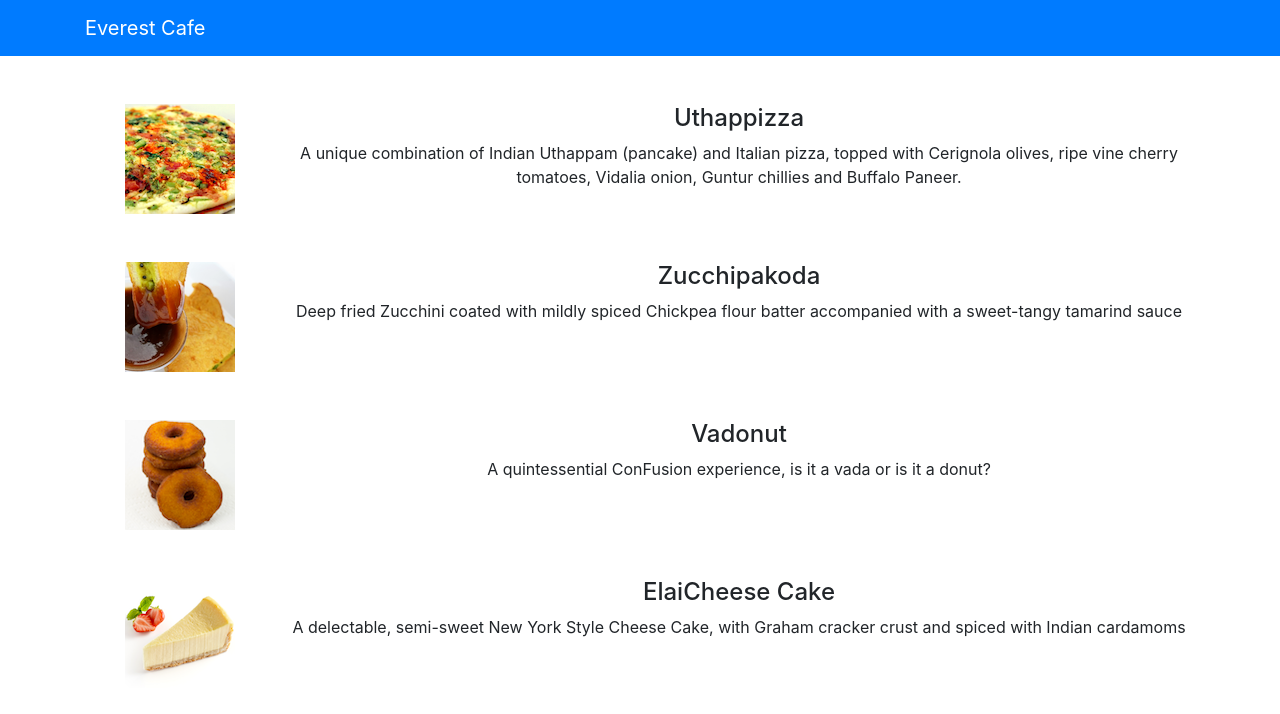
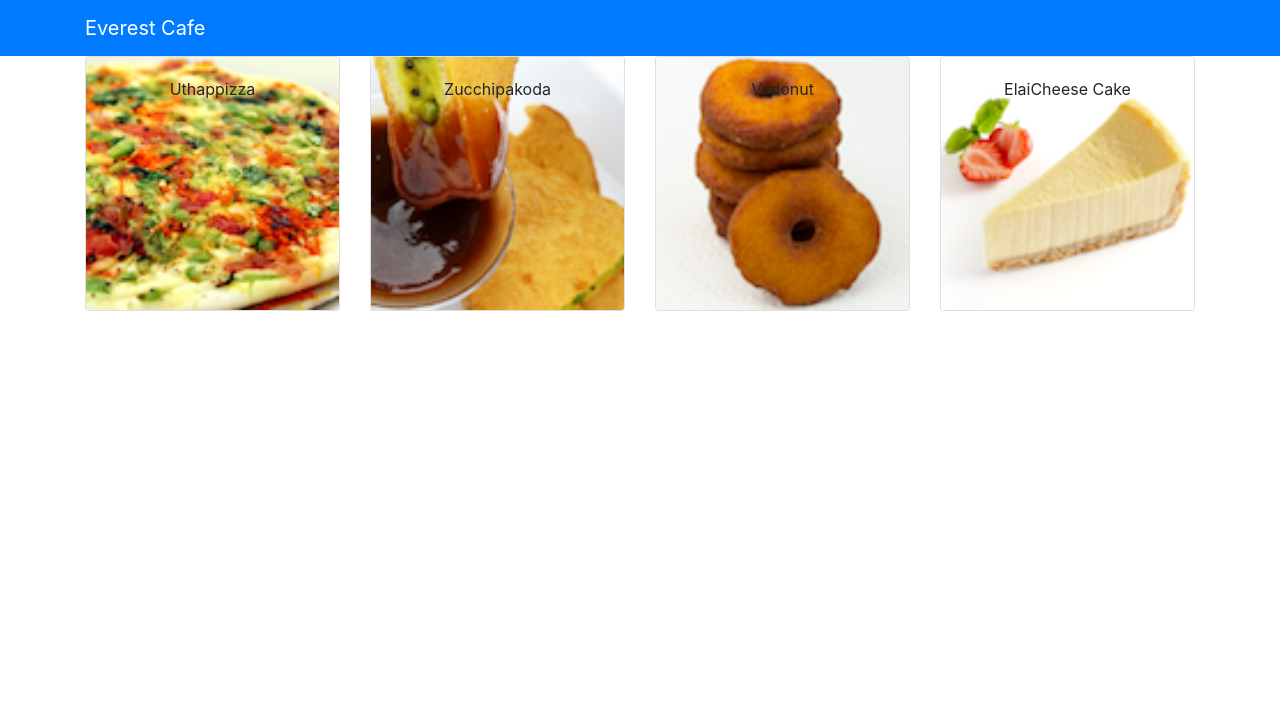
Before and after one commit to arjunSussol/Cafeteria, a React (Create React App) app: page / in a window 1280 px wide. Shown: the top 714 px of the page. Built offline with nearby package versions, Linux system fonts and the light colour scheme.

Commit message:
Introducing States Props

```diff
--- a/src/App.js
+++ b/src/App.js
@@ -1,10 +1,19 @@
-import React from 'react';
+import React, { Component } from 'react';
 import { Navbar, NavbarBrand } from 'reactstrap';
 
 import './App.css';
 import Menu from './components/Menu';
+import { DISHES } from './shared/dishes';
 
-function App() {
+class App extends Component {
+  constructor(props){
+    super(props);
+    this.state = {
+      dishes: DISHES
+    }
+  }
+
+  render(){
     return (
       <div className="App">
         <Navbar dark color="primary">
@@ -14,9 +23,10 @@
             </NavbarBrand>
           </div>
         </Navbar>
-      <Menu/>
+        <Menu dishes={this.state.dishes}/>
       </div>
     );
   }
+}
 
 export default App;
--- a/src/components/Menu.js
+++ b/src/components/Menu.js
@@ -1,73 +1,54 @@
 import React, { Component } from 'react';
-import { Media } from 'reactstrap';
+import { Card, CardImg, CardImgOverlay, CardText, CardTitle, CardBody } from 'reactstrap';
 
 class Menu extends Component{
     constructor(props){
         super(props);
         this.state = {
-            dishes: [
-                {
-                    id: 0,
-                    name:'Uthappizza',
-                    image: 'assets/images/uthappizza.png',
-                    category: 'mains',
-                    label:'Hot',
-                    price:'4.99',
-                    description:'A unique combination of Indian Uthappam (pancake) and Italian pizza, topped with Cerignola olives, ripe vine cherry tomatoes, Vidalia onion, Guntur chillies and Buffalo Paneer.'
-                },
-                 {
-                    id: 1,
-                    name:'Zucchipakoda',
-                    image: 'assets/images/zucchipakoda.png',
-                    category: 'appetizer',
-                    label:'',
-                    price:'1.99',
-                    description:'Deep fried Zucchini coated with mildly spiced Chickpea flour batter accompanied with a sweet-tangy tamarind sauce'
-                },
-                 {
-                    id: 2,
-                    name:'Vadonut',
-                    image: 'assets/images/vadonut.png',
-                    category: 'appetizer',
-                    label:'New',
-                    price:'1.99',
-                    description:'A quintessential ConFusion experience, is it a vada or is it a donut?'
-                },
-                 {
-                    id: 3,
-                    name:'ElaiCheese Cake',
-                    image: 'assets/images/elaicheesecake.png',
-                    category: 'dessert',
-                    label:'',
-                    price:'2.99',
-                    description:'A delectable, semi-sweet New York Style Cheese Cake, with Graham cracker crust and spiced with Indian cardamoms'
-                }
-            ],
+           selectedDish: null
         };
     }
 
+    onDishSelect(dish){
+        this.setState({selectedDish: dish})
+    };
+
+    renderDish(dish){
+        if (dish != null) {
+            return(
+                    <Card>
+                        <CardImg src={dish.image} alt={dish.image}/>
+                        <CardBody>
+                            <CardTitle>{dish.name}</CardTitle>
+                            <CardText>{dish.description}</CardText>
+                        </CardBody>
+                    </Card>
+            )
+        } else {
+            return <div></div>
+        }
+    }
+
     render(){
-        const menu = this.state.dishes.map(dish => {
+        const menu = this.props.dishes.map(dish => {
             return(
-                <div className="col-12 mt-5" key={dish.id}>
-                    <Media tag="li">
-                        <Media left middle>
-                            <Media object src={dish.image} alt={dish.image}/>
-                        </Media>
-                        <Media body className="ml-5">
-                            <Media heading>{dish.name}</Media>
-                            <p>{dish.description}</p>
-                        </Media>
-                    </Media>
+                <div className="col-12 col-md-3">
+                    <Card key={dish.id} onClick={()=>this.onDishSelect(dish)}>
+                        <CardImg width="100%" object src={dish.image} alt={dish.image}/>
+                        <CardImgOverlay>
+                            <CardTitle>{dish.name}</CardTitle>
+                        </CardImgOverlay>
+                    </Card>
                 </div>
             )
         })
         return(
             <div className="container">
                 <div className="row">
-                    <Media list>
-                        {menu}
-                    </Media>
+                    {menu}
+                </div>
+                <div className="row col-12 col-md-5 mt-2">
+                    {this.renderDish(this.state.selectedDish)}
                 </div>
             </div>
         )
--- /dev/null
+++ b/src/shared/dishes.js
@@ -0,0 +1,186 @@
+export const DISHES =
+    [
+        {
+        id: 0,
+        name:'Uthappizza',
+        image: 'assets/images/uthappizza.png',
+        category: 'mains',
+        label:'Hot',
+        price:'4.99',
+        description:'A unique combination of Indian Uthappam (pancake) and Italian pizza, topped with Cerignola olives, ripe vine cherry tomatoes, Vidalia onion, Guntur chillies and Buffalo Paneer.',
+        comments: [
+            {
+            id: 0,
+            rating: 5,
+            comment: "Imagine all the eatables, living in conFusion!",
+            author: "John Lemon",
+            date: "2012-10-16T17:57:28.556094Z"
+            },
+            {
+            id: 1,
+            rating: 4,
+            comment: "Sends anyone to heaven, I wish I could get my mother-in-law to eat it!",
+            author: "Paul McVites",
+            date: "2014-09-05T17:57:28.556094Z"
+            },
+            {
+            id: 2,
+            rating: 3,
+            comment: "Eat it, just eat it!",
+            author: "Michael Jaikishan",
+            date: "2015-02-13T17:57:28.556094Z"
+            },
+            {
+            id: 3,
+            rating: 4,
+            comment: "Ultimate, Reaching for the stars!",
+            author: "Ringo Starry",
+            date: "2013-12-02T17:57:28.556094Z"
+            },
+            {
+            id: 4,
+            rating: 2,
+            comment: "It's your birthday, we're gonna party!",
+            author: "25 Cent",
+            date: "2011-12-02T17:57:28.556094Z"
+            }
+        ]                        },
+        {
+        id: 1,
+        name:'Zucchipakoda',
+        image: 'assets/images/zucchipakoda.png',
+        category: 'appetizer',
+        label:'',
+        price:'1.99',
+        description:'Deep fried Zucchini coated with mildly spiced Chickpea flour batter accompanied with a sweet-tangy tamarind sauce',
+        comments: [
+            {
+            id: 0,
+            rating: 5,
+            comment: "Imagine all the eatables, living in conFusion!",
+            author: "John Lemon",
+            date: "2012-10-16T17:57:28.556094Z"
+            },
+            {
+            id: 1,
+            rating: 4,
+            comment: "Sends anyone to heaven, I wish I could get my mother-in-law to eat it!",
+            author: "Paul McVites",
+            date: "2014-09-05T17:57:28.556094Z"
+            },
+            {
+            id: 2,
+            rating: 3,
+            comment: "Eat it, just eat it!",
+            author: "Michael Jaikishan",
+            date: "2015-02-13T17:57:28.556094Z"
+            },
+            {
+            id: 3,
+            rating: 4,
+            comment: "Ultimate, Reaching for the stars!",
+            author: "Ringo Starry",
+            date: "2013-12-02T17:57:28.556094Z"
+            },
+            {
+            id: 4,
+            rating: 2,
+            comment: "It's your birthday, we're gonna party!",
+            author: "25 Cent",
+            date: "2011-12-02T17:57:28.556094Z"
+            }
+        ]
+        },
+        {
+        id: 2,
+        name:'Vadonut',
+        image: 'assets/images/vadonut.png',
+        category: 'appetizer',
+        label:'New',
+        price:'1.99',
+        description:'A quintessential ConFusion experience, is it a vada or is it a donut?',
+        comments: [
+            {
+            id: 0,
+            rating: 5,
+            comment: "Imagine all the eatables, living in conFusion!",
+            author: "John Lemon",
+            date: "2012-10-16T17:57:28.556094Z"
+            },
+            {
+            id: 1,
+            rating: 4,
+            comment: "Sends anyone to heaven, I wish I could get my mother-in-law to eat it!",
+            author: "Paul McVites",
+            date: "2014-09-05T17:57:28.556094Z"
+            },
+            {
+            id: 2,
+            rating: 3,
+            comment: "Eat it, just eat it!",
+            author: "Michael Jaikishan",
+            date: "2015-02-13T17:57:28.556094Z"
+            },
+            {
+            id: 3,
+            rating: 4,
+            comment: "Ultimate, Reaching for the stars!",
+            author: "Ringo Starry",
+            date: "2013-12-02T17:57:28.556094Z"
+            },
+            {
+            id: 4,
+            rating: 2,
+            comment: "It's your birthday, we're gonna party!",
+            author: "25 Cent",
+            date: "2011-12-02T17:57:28.556094Z"
+            }
+        ]
+        },
+        {
+        id: 3,
+        name:'ElaiCheese Cake',
+        image: 'assets/images/elaicheesecake.png',
+        category: 'dessert',
+        label:'',
+        price:'2.99',
+        description:'A delectable, semi-sweet New York Style Cheese Cake, with Graham cracker crust and spiced with Indian cardamoms',
+        comments: [
+            {
+            id: 0,
+            rating: 5,
+            comment: "Imagine all the eatables, living in conFusion!",
+            author: "John Lemon",
+            date: "2012-10-16T17:57:28.556094Z"
+            },
+            {
+            id: 1,
+            rating: 4,
+            comment: "Sends anyone to heaven, I wish I could get my mother-in-law to eat it!",
+            author: "Paul McVites",
+            date: "2014-09-05T17:57:28.556094Z"
+            },
+            {
+            id: 2,
+            rating: 3,
+            comment: "Eat it, just eat it!",
+            author: "Michael Jaikishan",
+            date: "2015-02-13T17:57:28.556094Z"
+            },
+            {
+            id: 3,
+            rating: 4,
+            comment: "Ultimate, Reaching for the stars!",
+            author: "Ringo Starry",
+            date: "2013-12-02T17:57:28.556094Z"
+            },
+            {
+            id: 4,
+            rating: 2,
+            comment: "It's your birthday, we're gonna party!",
+            author: "25 Cent",
+            date: "2011-12-02T17:57:28.556094Z"
+            }
+        ]
+        }
+    ];
```
Lines whose indentation alone changed are shown as unchanged.
